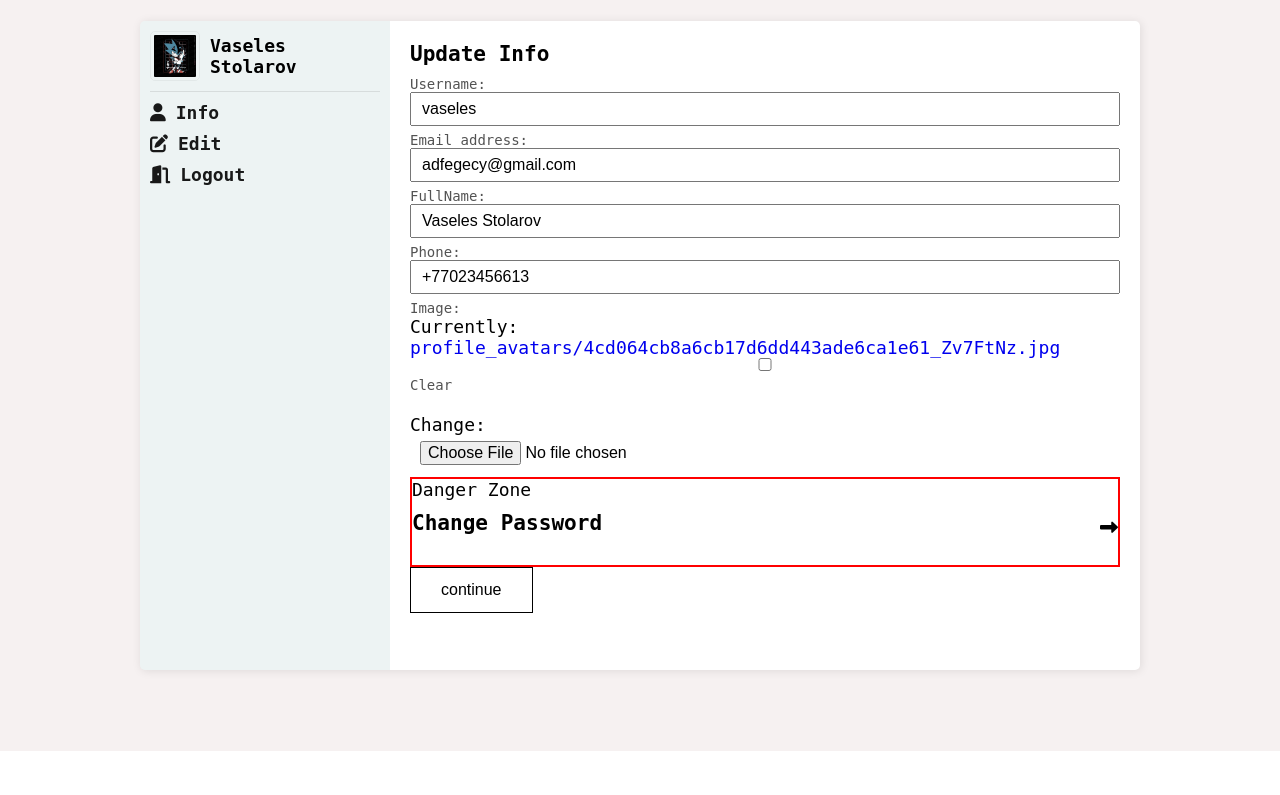
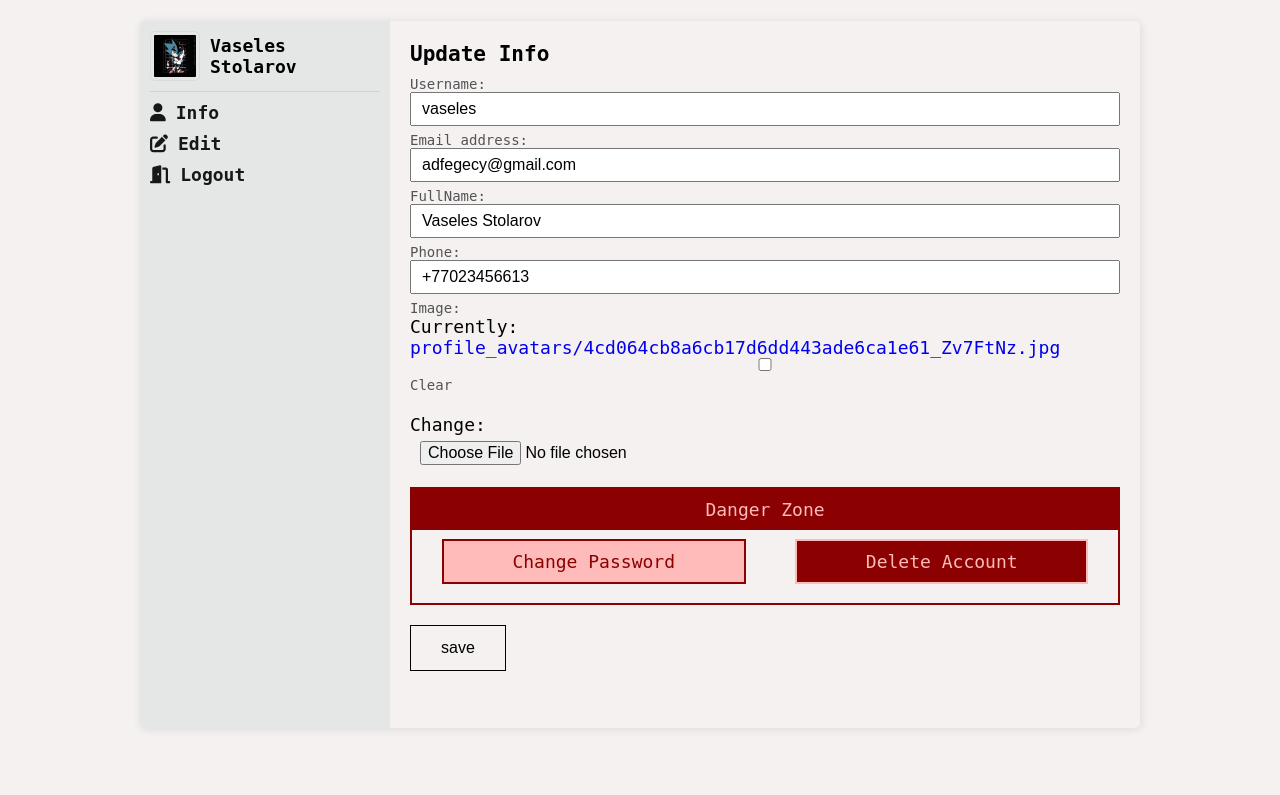
Before and after one commit to Jaswine/judo-platform, a Django app: a page that uses back/base/templates/base/profile.html in a window 1280 px wide. Shown: the part 49-844 px from the top of the page. Before the commit the page ends 800 px from the top, so only its background shows below. Run offline with Django 4.2, Linux system fonts and the light colour scheme; a user stored in the database is signed in; data comes from the database, SQL or seed files in the repository; both versions use the stored data as it was after the commit; some libraries are stand-ins or nearby versions.

Commit message:
Update & Delete

```diff
--- a/back/base/services.py
+++ b/back/base/services.py
@@ -0,0 +1,9 @@
+from django.contrib.auth.models import User
+from .models import Profile
+
+
+def get_user(username):
+   return User.objects.get(username=username)
+
+def get_user_profile(user):
+   return Profile.objects.get(user=user)
--- a/back/base/templates/base/index.html
+++ b/back/base/templates/base/index.html
@@ -6,4 +6,8 @@
 
 {% block content %}
 Home page
+
+<script>
+   console.log('some');
+</script>
 {% endblock content %}
--- a/back/base/templates/base/profile.html
+++ b/back/base/templates/base/profile.html
@@ -3,6 +3,9 @@
 
 {% block title %}
    <link rel="stylesheet" href="{% static 'css/profile.css' %}">
+   {% if page_type == 'edit_password' %}
+   <link rel="stylesheet" href="{% static 'css/PasswordChange.css' %}">
+   {% endif %}
    <title>{{user.username}}</title>
 {% endblock title %}
 
@@ -123,19 +126,42 @@
                      {% endfor %}
 
                      <div class="profile__danger">
-                        <label for="">Danger Zone</label>
+                        <div class="profile__danger__name">Danger Zone</div>
                         <div class="profile__right__passwords">
-                           <h3>
-                              Change Password
-                           </h3>
-                           <a href="" class="fa-solid fa-right-long"></a>
+                           <a href="{% url "base:edit_password_profile" user.username %}" class="">Change Password</a>
+                           <a href="{% url "base:delete_profile" user.username %}" class="delete__Account">Delete Account</a>
                         </div>
-
                      </div>
-
-                     <button type="submit" class="btn">continue</button>
+                     <button type="submit" class="btn">save</button>
                   </form>
                {% endif %}
+            {% elif page_type == 'edit_password' %}
+               <form method="post">
+                  <h3>Update Password</h3>
+                  {% csrf_token %}
+
+                  <div class = "form__component">
+                     <label>Password:</label>
+                     <input type="password" name="password">
+                  </div>
+
+                  <div class = "form__component">
+                     <label>Password Confirmation:</label>
+                     <input type="password" name="password_confirmation" >
+                  </div>
+
+                  <button type="submit" class="btn">continue</button>
+               </form>
+            {% elif page_type == 'delete_account' %}
+               <form method="post">
+                  <h3>Delete Account</h3>
+                  {% csrf_token %}
+
+                  <div class="delete__account__choices">
+                     <a class="" href="{{request.META.HTTP_REFERER}}">Go to back</a>
+                     <button type="submit" class="delete__Account">Delete</button>
+                  </div>
+               </form>
             {% endif %}
       </div>
    </div>
--- a/back/base/urls.py
+++ b/back/base/urls.py
@@ -13,4 +13,6 @@ urlpatterns = [
 
    path('profile/<str:username>/', profile.show_profile, name='show_profile'),
    path('profile/<str:username>/edit', profile.edit_profile, name='edit_profile'),
+   path('profile/<str:username>/edit-password', profile.edit_password_profile, name='edit_password_profile'),
+   path('profile/<str:username>/delete', profile.delete_account, name='delete_profile')
 ]
--- a/back/base/views/profile.py
+++ b/back/base/views/profile.py
@@ -1,16 +1,19 @@
 from django.shortcuts import render, redirect
 from django.contrib.auth.decorators import login_required
+from django.contrib.auth.forms import PasswordChangeForm
+from django.contrib import messages
 
-from ..models import Profile
+from ..services import get_user, get_user_profile
 from ..forms import UpdateUserForm, UpdateProfileForm
-from django.contrib.auth.models import User
+from ..utils import password_checking
+
 
 @login_required(login_url='base:login')
 def show_profile(request, username):
    page_type = 'view_profile'
 
-   user = User.objects.get(username=username)
-   profile = Profile.objects.get(user=user)
+   user = get_user(username)
+   profile = get_user_profile(user)
 
    context = {
       'page_type': page_type,
@@ -23,8 +26,8 @@ def show_profile(request, username):
 def edit_profile(request, username):
    page_type = 'edit_profile'
 
-   user = User.objects.get(username=username)
-   profile = Profile.objects.get(user=user)
+   user = get_user(username)
+   profile = get_user_profile(user)
 
    if request.user.username == user.username:
       user_form = UpdateUserForm(instance=user)
@@ -52,3 +55,61 @@ def edit_profile(request, username):
       return render(request, 'base/profile.html', context)
    else:
       return redirect('base:show_profile', username=user.username)
+
+@login_required(login_url='base:login')
+def edit_password_profile(request, username):
+   page_type = 'edit_password'
+
+   user = get_user(username)
+
+   if request.user.username == user.username:
+      profile = get_user_profile(user)
+      if request.method == 'POST':
+         # get data from form
+         password = request.POST.get('password')
+         password_confirmation = request.POST.get('password_confirmation')
+
+         validation = password_checking(user, password, password_confirmation)
+         print(validation[0])
+
+         if validation:
+            user.password = password
+            user.save()
+
+            return redirect('base:show_profile', username=user.username)
+         else:
+            messages.error(request, validation[1])
+
+      context = {
+         'page_type': page_type,
+
+         'user': user,
+         'profile': profile,
+      }
+      return render(request, 'base/profile.html', context)
+   else:
+      return redirect('base:show_profile', username=user.username)
+
+@login_required(login_url='base:login')
+def delete_account(request, username):
+   page_type = 'delete_account'
+
+   user = get_user(username)
+   profile = get_user_profile(user)
+
+   if request.user.username == user.username:
+      if request.method == 'POST':
+         user.delete()
+         profile.delete()
+
+         return redirect('base:login')
+   else:
+      return redirect('base:show_profile', username=user.username)
+
+   context =  {
+      'page_type': page_type,
+
+      'user': user,
+      'profile': profile,
+   }
+   return render(request, 'base/profile.html', context)
--- /dev/null
+++ b/back/base/views/tournaments.py
@@ -0,0 +1 @@
+from django.shortcuts import render, redirect
--- a/back/static/css/profile.css
+++ b/back/static/css/profile.css
@@ -1,3 +1,5 @@
+@import './variables.css';
+
 .home {
    display: flex;
    justify-content: center;
@@ -19,7 +21,7 @@
    margin-bottom: 5%;
    margin-top: 60px;
 
-   background-color: white;
+   background-color:  var(--white);
    border-radius: 5px;
    box-shadow: 1px 1px 10px rgb(20,20,20, .1);
 }
@@ -61,7 +63,7 @@
    font-weight: bold;
 }
 .home__card__left__menu a:hover {
-   color: #4F8A8B;
+   color:  var(--lightblue);
 }
 .home__card__span {
    display: block;
@@ -88,7 +90,7 @@
    width: 100%;
 }
 .update__icon {
-   color: black;
+   color:  var(--black);
    padding: 4px 6px;
    border-radius: 10px;
    transition: all .3s linear;
@@ -133,16 +135,76 @@ form h3 {
 
 .profile__right__passwords {
    display: flex;
-   justify-content: space-between;
+   justify-content: space-around;
    align-items: center;
    width: 100%;
    padding: 10px 0;
    margin-bottom: 10px;
+   gap: 10px
 }
+
+.profile__danger {
+   border: 2px solid darkred;
+   margin: 10px 0 20px;
+}
+.profile__danger__name {
+   background-color: darkred;
+   width: 100%;
+
+   display: flex;
+   justify-content: center;
+   align-items: center;
+   padding: 10px;
+   color: rgb(255, 186, 186)
+}
+.profile__right__passwords {
+   padding: 5px 10px;
+   border-radius: 5px;
+}
+
+/* Danger Zone Buttons */
 .profile__right__passwords a {
    font-size: 18px;
-   color:#000;
+   margin: 4px 0;
+   color: darkred;
+   background-color: rgb(255, 186, 186);
+   padding: 10px 10%;
+   border: 2px solid darkred;
+   transition: all .3s linear;
 }
-.profile__danger {
-   border: 2px solid red;
+.profile__right__passwords a:hover {
+   color: rgb(255, 186, 186);
+   background-color: darkred;
+   border-color: rgb(255, 186, 186);
+   cursor: pointer;
 }
+.delete__Account {
+   font-size: 18px;
+   margin: 4px 0;
+   padding: 10px 10%;
+   transition: all .3s linear;
+   color: rgb(255, 186, 186) !important;
+   background-color: darkred !important;
+   border-color: rgb(255, 186, 186) !important;
+   cursor: pointer;
+}
+.delete__Account:hover {
+   color: darkred !important;
+   background-color: rgb(255, 186, 186) !important;
+   border: 2px solid darkred !important;
+}
+
+/*  Delete Account */
+.delete__account__choices {
+   display: flex;
+   justify-content: space-between;
+   align-items: center;
+   width: 100%;
+}
+.delete__account__choices a {
+   color: var(--black);
+   transition:  all .3s linear;
+}
+.delete__account__choices a:hover {
+   color: var(--lightblue);
+}
--- a/back/static/css/styles.css
+++ b/back/static/css/styles.css
@@ -1,9 +1,4 @@
-:root {
-   --white: #F6F1F1;
-   --lightblue: #4F8A8B;
-   --gold: #FBD46D;
-   --black: #000000;
-}
+@import './variables.css';
 
 * {
    box-sizing: border-box;
@@ -12,7 +7,6 @@
    text-decoration: none;
    outline: none;
 }
-
 body {
    background-color: var(--white);
    color: var(--black);
@@ -74,7 +68,7 @@ nav .link:hover {
 .message {
    position: fixed;
 
-   top: 60px;
+   top: 55px;
    width: 100%;
    height: 40px;
 
@@ -85,8 +79,14 @@ nav .link:hover {
    background-color: var(--gold);
    color: darkred
 }
+@media screen and (max-width:700px) {
+   .message {
+      top: 80px
+   }
+}
 .message_close {
    padding: 10px 20px;
+   cursor: pointer;
 }
 .message_close:hover {
    background-color: darkred;
@@ -109,7 +109,7 @@ nav .link:hover {
 
  .btn:after {
    content: "";
-   background-color: #FBD46D  ;
+   background-color:  var(--gold)  ;
    width: 100%;
    z-index: -1;
    position: absolute;
--- /dev/null
+++ b/back/static/css/variables.css
@@ -0,0 +1,6 @@
+:root {
+   --white: #F6F1F1;
+   --lightblue: #4F8A8B;
+   --gold: #FBD46D;
+   --black: #000000;
+}
--- a/back/static/js/message.js
+++ b/back/static/js/message.js
@@ -1,8 +1,18 @@
 const messages = document.querySelectorAll('.message');
 const message_closes = document.querySelectorAll('.message_close');
 
+// Close Message When U Click on Button
 for (let i=0; i<messages.length; i++) {
    message_closes[i].onclick = () => {
       messages[i].style.display = 'none';
    }
 }
+
+// Close Message When U Click on Escape or Delete
+addEventListener('keydown', (e) => {
+   for (let i=0; i<messages.length; i++) {
+      if (e.key === 'Delete' || e.key === 'Escape') {
+         messages[i].style.display = 'none';
+      }
+   }
+})
```
Also changed, not shown: back/base/forms.py (+26 -1 lines), back/base/utils.py (added, +12 -0 lines), back/static/css/PasswordChange.css (added, +15 -0 lines), back/db.sqlite3, 1 other file.
